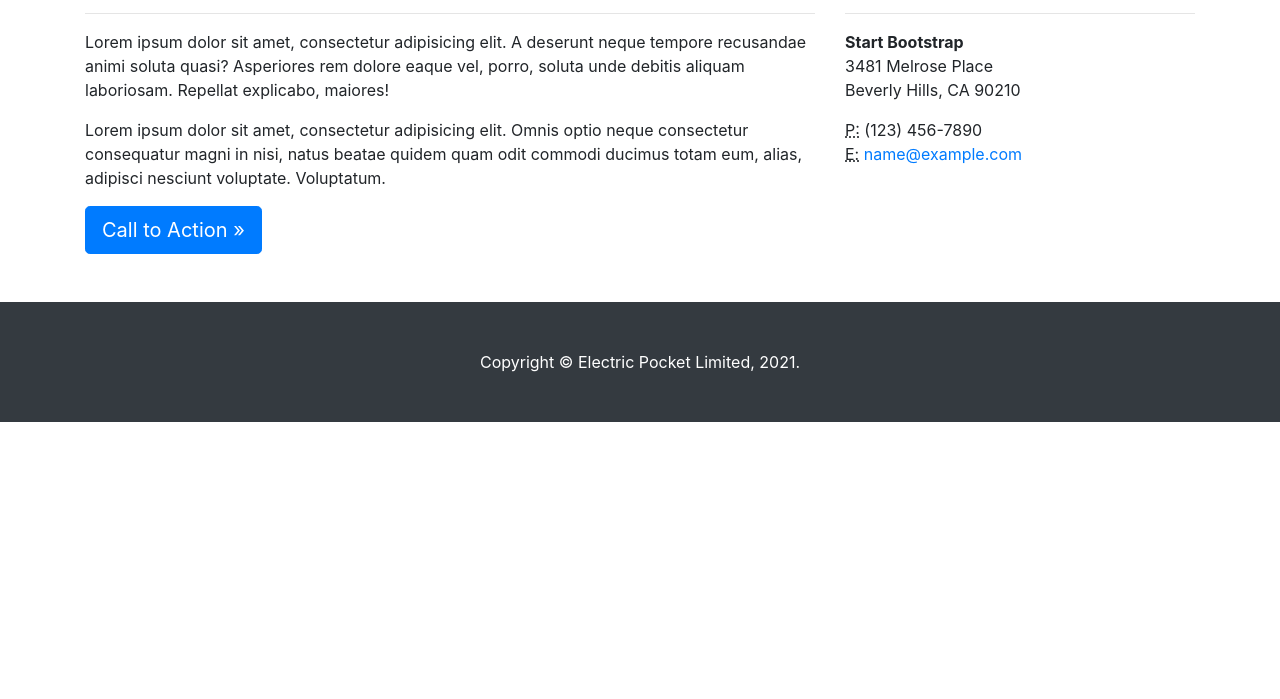
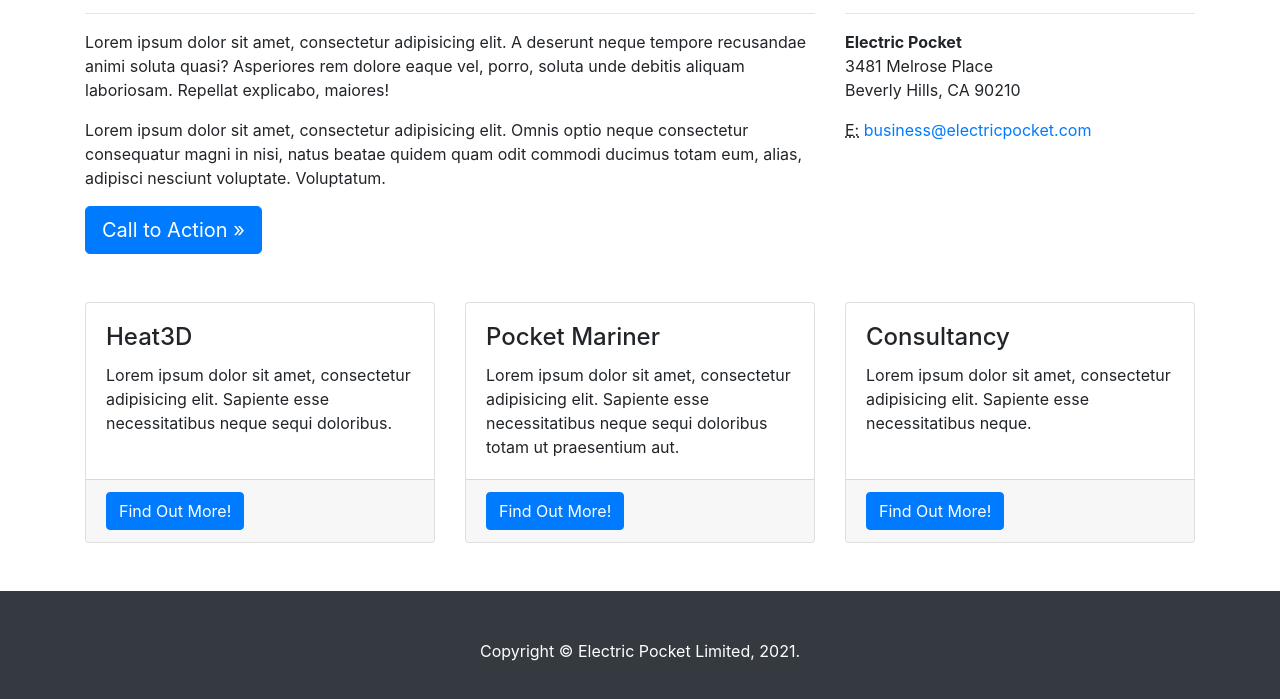
Before and after one commit to epocket/epocket.github.io, a website: page new.index.html in a window 1280 px wide. Shown: the part 443-1142 px from the top of the page. Before the commit the page ends 865 px from the top, so only its background shows below. Drawn offline with Linux system fonts and the light colour scheme.

Commit message:
Update new.index.html

```diff
--- a/new.index.html
+++ b/new.index.html
@@ -75,53 +75,49 @@
         <h2>Contact Us</h2>
         <hr>
         <address>
-          <strong>Start Bootstrap</strong>
+          <strong>Electric Pocket</strong>
           <br>3481 Melrose Place
           <br>Beverly Hills, CA 90210
           <br>
         </address>
         <address>
-          <abbr title="Phone">P:</abbr>
-          (123) 456-7890
-          <br>
           <abbr title="Email">E:</abbr>
-          <a href="mailto:#">name@example.com</a>
+          <a href="mailto:#">business@electricpocket.com</a>
         </address>
       </div>
     </div>
     <!-- /.row -->
 
-    <!---
     <div class="row">
       <div class="col-md-4 mb-5">
         <div class="card h-100">
-          <img class="card-img-top" src="https://placehold.it/300x200" alt="">
+         <!-- <img class="card-img-top" src="https://placehold.it/300x200" alt=""> -->
           <div class="card-body">
-            <h4 class="card-title">Card title</h4>
+            <h4 class="card-title">Heat3D</h4>
             <p class="card-text">Lorem ipsum dolor sit amet, consectetur adipisicing elit. Sapiente esse necessitatibus neque sequi doloribus.</p>
           </div>
           <div class="card-footer">
-            <a href="#" class="btn btn-primary">Find Out More!</a>
+            <a href="http://heat3d.com" class="btn btn-primary">Find Out More!</a>
           </div>
         </div>
       </div>
       <div class="col-md-4 mb-5">
         <div class="card h-100">
-          <img class="card-img-top" src="https://placehold.it/300x200" alt="">
+       <!--   <img class="card-img-top" src="https://placehold.it/300x200" alt=""> -->
           <div class="card-body">
-            <h4 class="card-title">Card title</h4>
+            <h4 class="card-title">Pocket Mariner</h4>
             <p class="card-text">Lorem ipsum dolor sit amet, consectetur adipisicing elit. Sapiente esse necessitatibus neque sequi doloribus totam ut praesentium aut.</p>
           </div>
           <div class="card-footer">
-            <a href="#" class="btn btn-primary">Find Out More!</a>
+            <a href="http://pocketmariner.com" class="btn btn-primary">Find Out More!</a>
           </div>
         </div>
       </div>
       <div class="col-md-4 mb-5">
         <div class="card h-100">
-          <img class="card-img-top" src="https://placehold.it/300x200" alt="">
+<!--          <img class="card-img-top" src="https://placehold.it/300x200" alt=""> -->
           <div class="card-body">
-            <h4 class="card-title">Card title</h4>
+            <h4 class="card-title">Consultancy</h4>
             <p class="card-text">Lorem ipsum dolor sit amet, consectetur adipisicing elit. Sapiente esse necessitatibus neque.</p>
           </div>
           <div class="card-footer">
@@ -130,7 +126,7 @@
         </div>
       </div>
     </div>
-    -->
+
     <!-- /.row -->
 
   </div>
```
